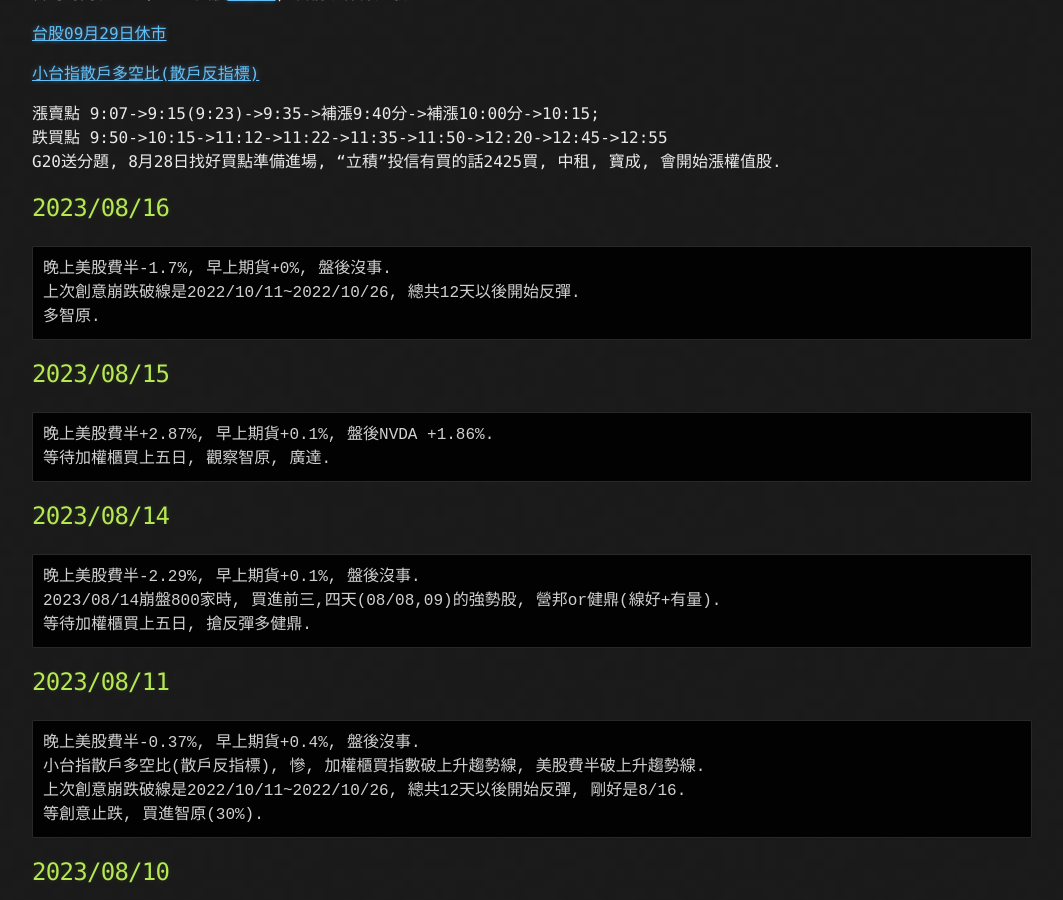
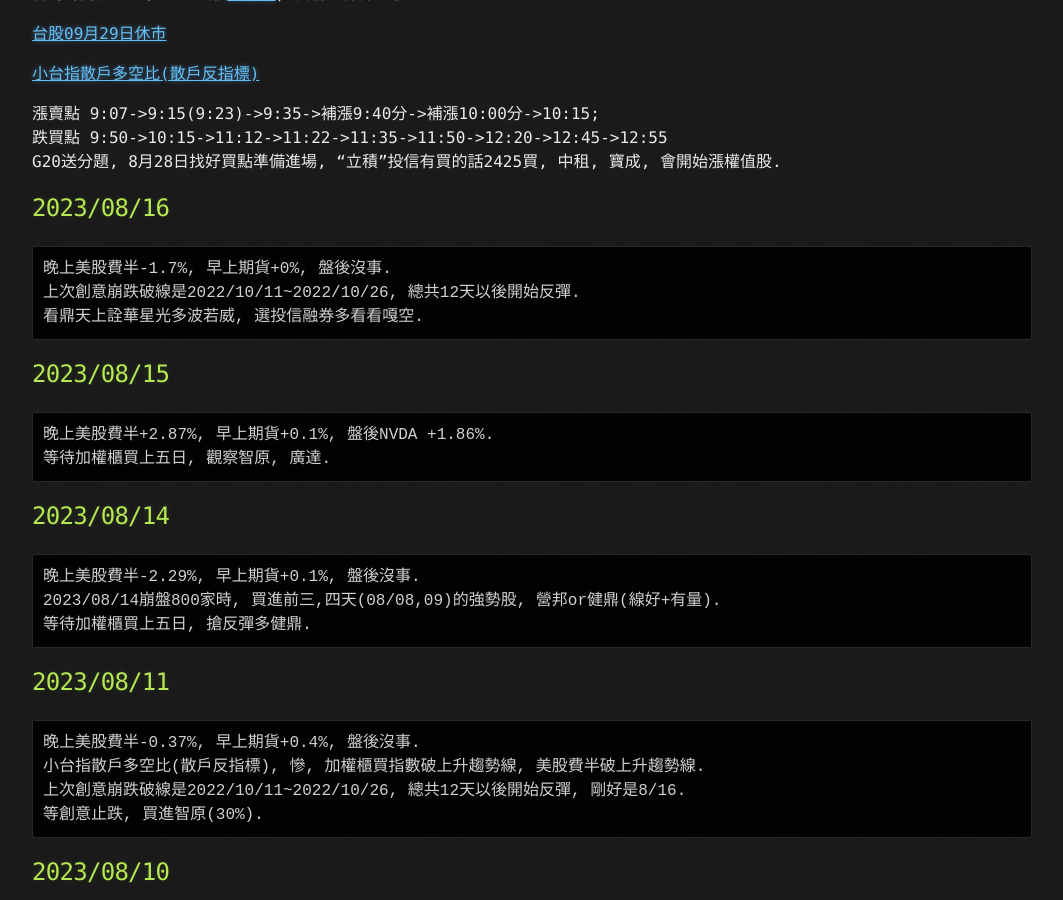
Before and after one commit to lepg5487/Stock_God, a Jekyll site: the page built from index.md, in a window 1280 px wide and 900 px high, scrolled down 436 px. Shown: the whole window, without its empty margins (108-1171 px from the left). Built offline with Jekyll 4.4.1, drawn with Linux system fonts in a browser that asks for light colours; our own code applies the rules of GitHub Pages for plain Markdown files.

Commit message:
Update index.md

````diff
--- a/index.md
+++ b/index.md
@@ -24,7 +24,7 @@ G20送分題, 8月28日找好買點準備進場, "立積"投信有買的話2425
 ```
 晚上美股費半-1.7%, 早上期貨+0%, 盤後沒事.
 上次創意崩跌破線是2022/10/11~2022/10/26, 總共12天以後開始反彈.
-多智原.
+看鼎天上詮華星光多波若威, 選投信融券多看看嘎空.
 ```
 
 ## 2023/08/15
````
